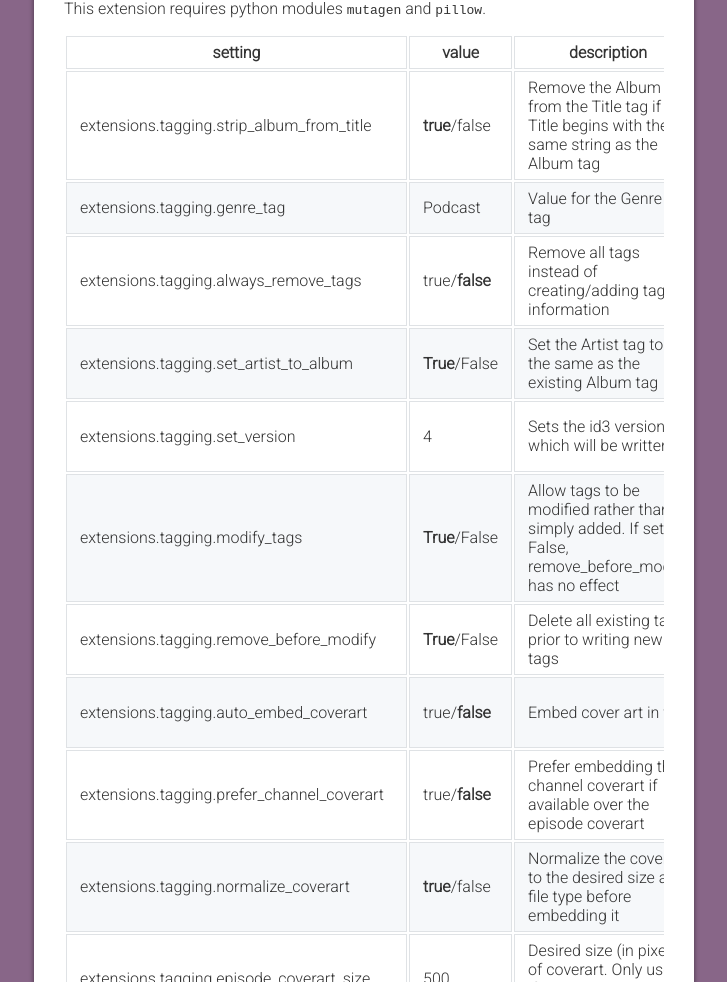
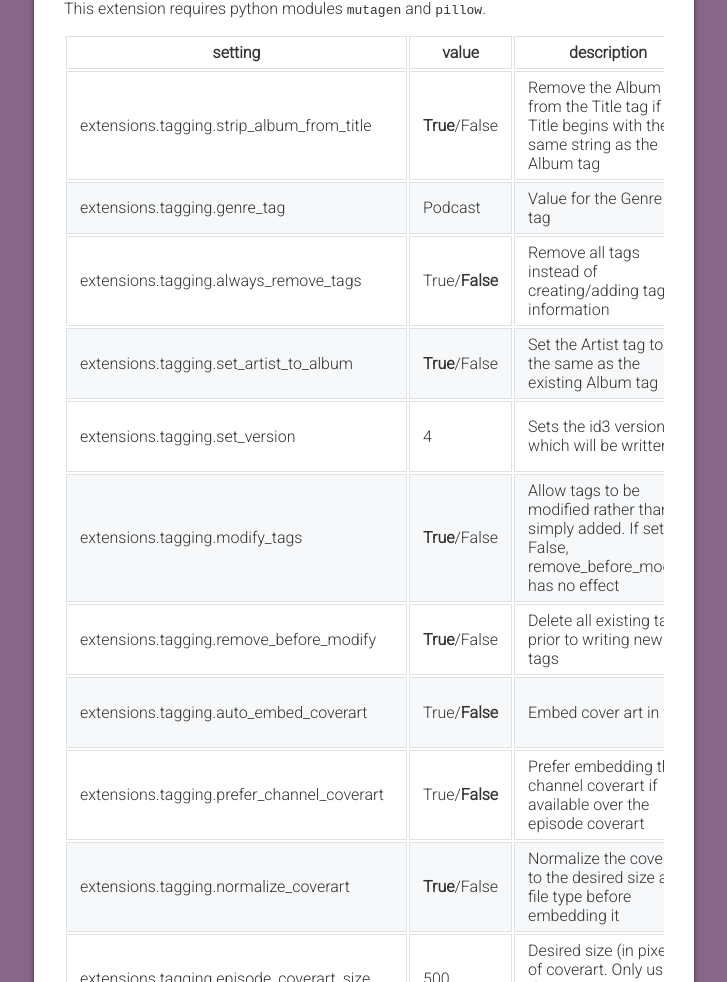
Before and after one commit to gpodder/gpodder.github.io, a Jekyll site: the page built from docs/extensions/tagging.md, in a window 1280 px wide and 1400 px high, scrolled down 534 px. Shown: the part 144-1126 px from the top of the window, without its empty margins (276-1003 px from the left). Built offline with Jekyll 4.4.1, drawn with Linux system fonts in a browser that asks for light colours; our own code applies the rules of GitHub Pages for plain Markdown files.

Commit message:
Update tagging.md - use consistent capitalization on True/False

```diff
--- a/docs/extensions/tagging.md
+++ b/docs/extensions/tagging.md
@@ -34,16 +34,16 @@ This extension requires python modules `mutagen` and `pillow`.
 
 | setting                                      | value      | description                                                                               | version           |
 |----------------------------------------------|------------|-------------------------------------------------------------------------------------------|-------------------|
-| extensions.tagging.strip\_album\_from\_title | **true**/false | Remove the Album tag from the Title tag if the Title begins with the same string as the Album tag | all |
+| extensions.tagging.strip\_album\_from\_title | **True**/False | Remove the Album tag from the Title tag if the Title begins with the same string as the Album tag | all |
 | extensions.tagging.genre\_tag                | Podcast    | Value for the Genre tag | all |
-| extensions.tagging.always\_remove\_tags      | true/**false** | Remove all tags instead of creating/adding tag information              | 3.5.0 and newer             |
+| extensions.tagging.always\_remove\_tags      | True/**False** | Remove all tags instead of creating/adding tag information              | 3.5.0 and newer             |
 | extensions.tagging.set\_artist\_to\_album    | **True**/False | Set the Artist tag to the same as the existing Album tag | 3.9.3 and newer |
 | extensions.tagging.set\_version              | 4              | Sets the id3 version which will be written | 3.10.8 and newer |
 | extensions.tagging.modify\_tags              | **True**/False | Allow tags to be modified rather than simply added. If set to False, remove\_before\_modify has no effect | 3.10.8 and newer |
 | extensions.tagging.remove\_before\_modify    | **True**/False | Delete all existing tags prior to writing new tags | 3.11.1 and newer |
-| extensions.tagging.auto\_embed\_coverart           | true/**false** | Embed cover art in file | 3.9.4 and newer |
-| extensions.tagging.prefer\_channel\_coverart | true/**false** | Prefer embedding the channel coverart if available over the episode coverart | newer than 3.11.5 |
-| extensions.tagging.normalize\_coverart       | **true**/false | Normalize the coverart to the desired size and file type before embedding it | newer than 3.11.5 |
+| extensions.tagging.auto\_embed\_coverart           | True/**False** | Embed cover art in file | 3.9.4 and newer |
+| extensions.tagging.prefer\_channel\_coverart | True/**False** | Prefer embedding the channel coverart if available over the episode coverart | newer than 3.11.5 |
+| extensions.tagging.normalize\_coverart       | **True**/False | Normalize the coverart to the desired size and file type before embedding it | newer than 3.11.5 |
 | extensions.tagging.episode\_coverart\_size   | 500            | Desired size (in pixels) of coverart. Only used if normalize\_coverart is True | newer than 3.11.5 |
 | extensions.tagging.episode\_coverart\_filetype | 0 (JPEG)     | Desired filetype of coverart. integer value, maps to 0=JPEG, 1=PNG. Only used if normalize\_coverart is True | newer than 3.11.5 |
 | extensions.tagging.write\_title              | **True**/False | Write the title field | newer than 3.11.5 |
```
